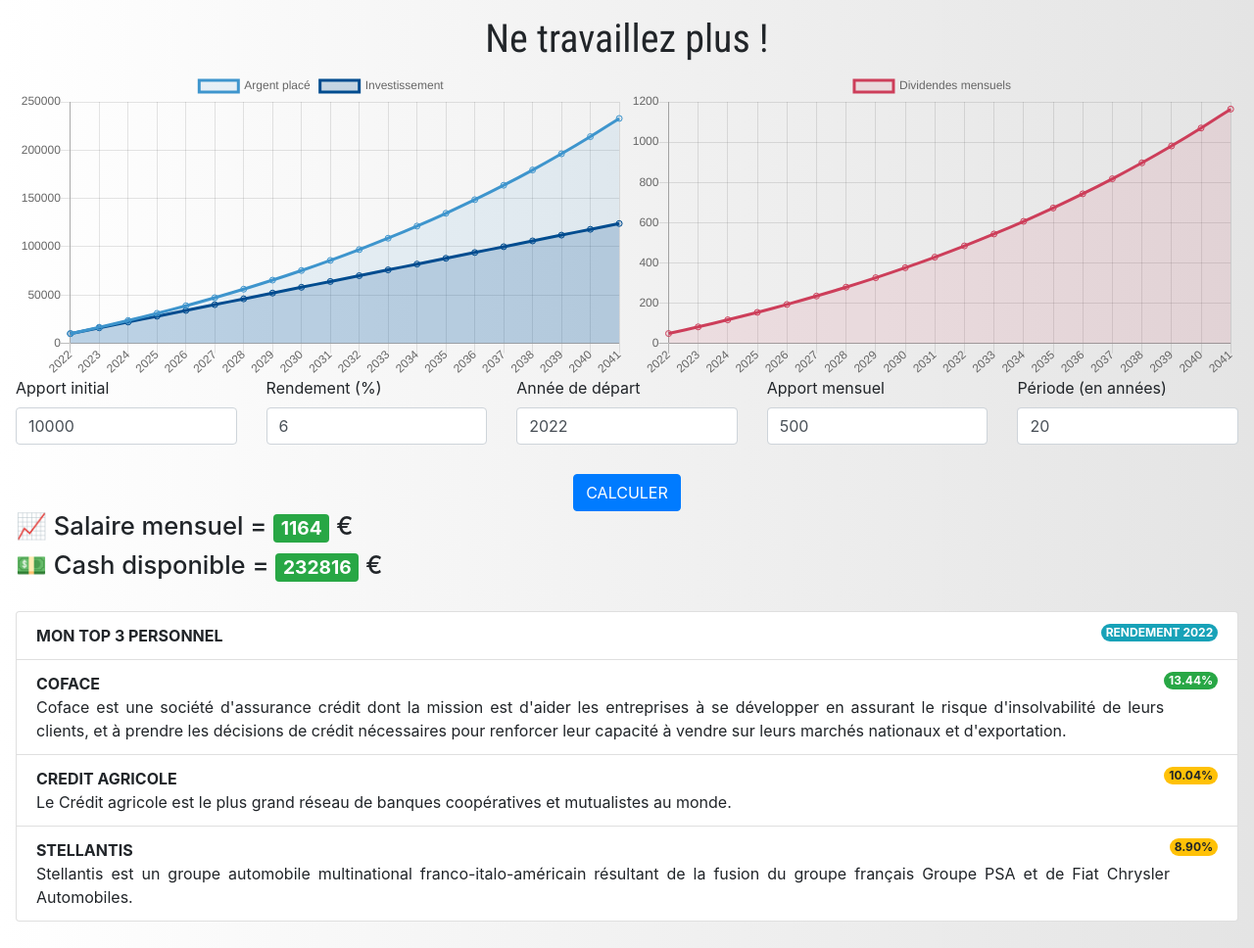
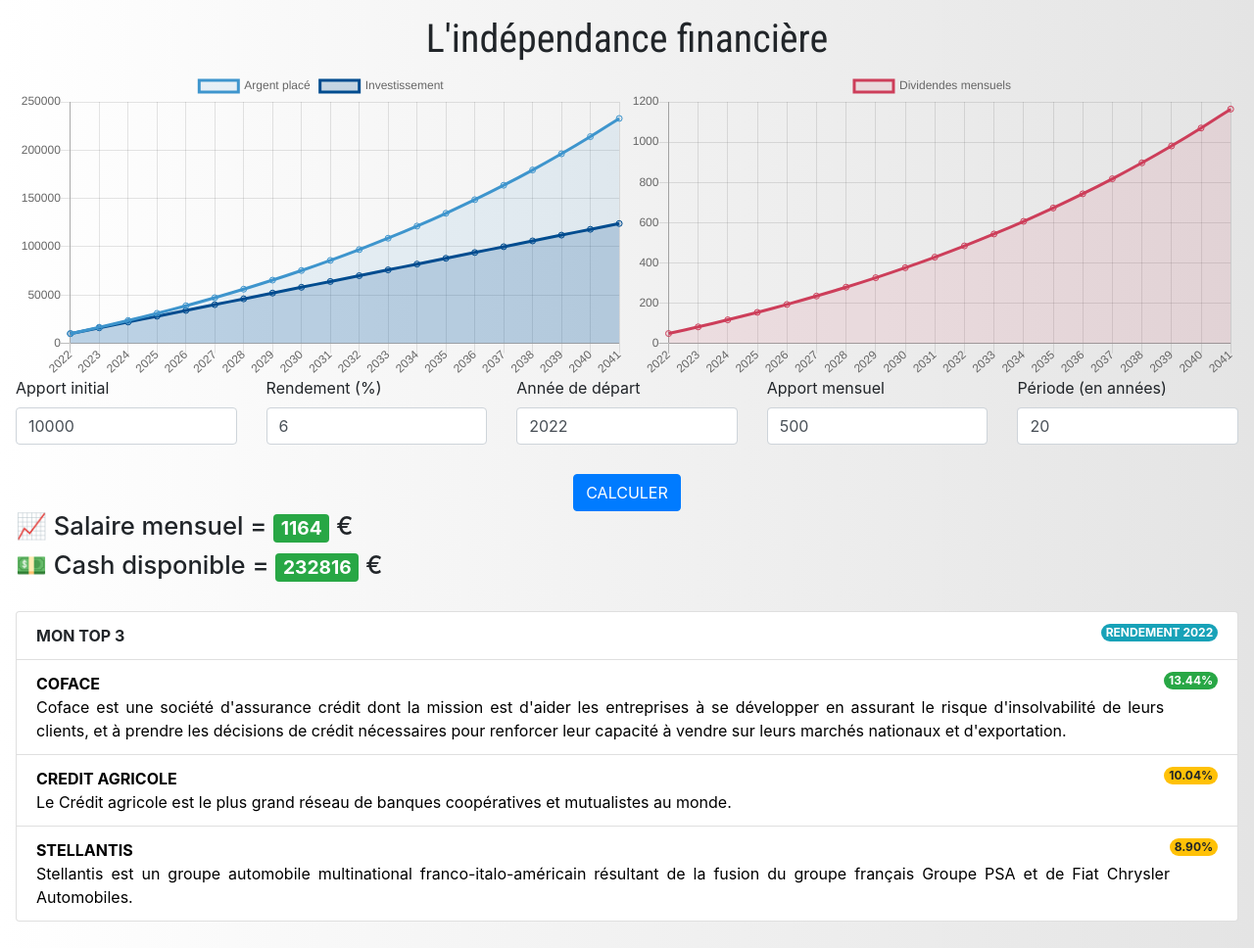
Before and after one commit to hugoant/Finance, a plain HTML site: page index.html in a window 1280 px wide. Shown: the top 968 px of the page at 98% size. Drawn offline with nearby package versions, Linux system fonts and the light colour scheme.

Commit message:
Add files via upload

```diff
--- a/index.html
+++ b/index.html
@@ -14,7 +14,7 @@
     <script src="https://kit.fontawesome.com/6e67505f67.js" crossorigin="anonymous"></script>
   </head>
   <body>
-      <h1>Ne travaillez plus !</h1>
+      <h1>L'indépendance financière</h1>
 
     <div class="main-container">
         <div class="chart-container-1">
@@ -71,29 +71,37 @@
     <ol class="list-group list-group-numbered dividends">
       <li class="list-group-item d-flex justify-content-between align-items-start">
         <div class="ms-2 me-auto">
-          <div class="font-weight-bold">MON TOP 3 PERSONNEL</div>
+          <div class="font-weight-bold">MON TOP 3</div>
         </div>
         <span class="badge badge-info rounded-pill">RENDEMENT 2022</span>
       </li>
       <li class="list-group-item d-flex justify-content-between align-items-start">
+        <a style="text-decoration: none; color:black" href="https://www.boursorama.com/cours/1rPCOFA/" target="_blank">
           <div class="ms-2 me-auto">
             <div class="font-weight-bold">COFACE</div>
             Coface est une société d'assurance crédit dont la mission est d'aider les entreprises à se développer en assurant le risque d'insolvabilité de leurs clients, et à prendre les décisions de crédit nécessaires pour renforcer leur capacité à vendre sur leurs marchés nationaux et d'exportation.
           </div>
+        </a>
         <span class="badge badge-success rounded-pill">13.44%</span>
       </li>
+
       <li class="list-group-item d-flex justify-content-between align-items-start">
+        <a style="text-decoration: none; color:black" href="https://www.boursorama.com/cours/1rPACA/" target="_blank">
           <div class="ms-2 me-auto">
             <div class="font-weight-bold">CREDIT AGRICOLE</div>
             Le Crédit agricole est le plus grand réseau de banques coopératives et mutualistes au monde.
           </div>
+        </a>
         <span class="badge badge-warning rounded-pill">10.04%</span>
       </li>
+
       <li class="list-group-item d-flex justify-content-between align-items-start">
+        <a style="text-decoration: none; color:black" href="https://www.boursorama.com/cours/1rPSTLA/" target="_blank">
           <div class="ms-2 me-auto">
             <div class="font-weight-bold">STELLANTIS</div>
             Stellantis est un groupe automobile multinational franco-italo-américain résultant de la fusion du groupe français Groupe PSA et de Fiat Chrysler Automobiles.
           </div>
+        </a>
         <span class="badge badge-warning rounded-pill">8.90%</span>
       </li>
     </ol>
--- a/style.css
+++ b/style.css
@@ -29,8 +29,6 @@ h1 {
   font-size: 40px;
   font-weight: bold;
 }
-
-
 
 
 
```
Lines whose indentation alone changed are shown as unchanged.
